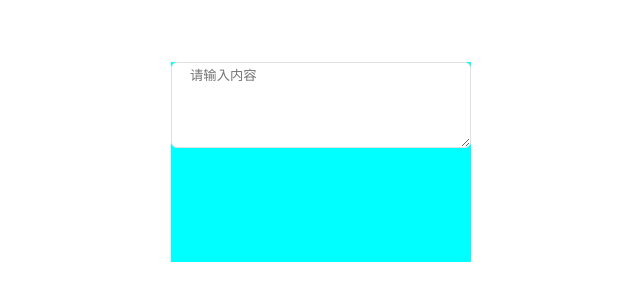
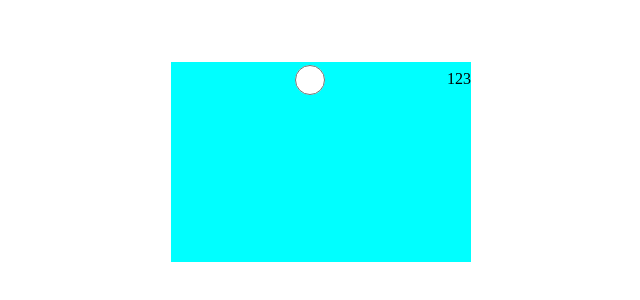
Before and after one commit to shanlihang/wldz-ui, a Vue app: page / in a window 1280 px wide. Shown: the part 238-538 px from the top of the page, without its empty margins (319-959 px from the left). Built offline with nearby package versions, Linux system fonts and the light colour scheme.

Commit message:
单选按钮搭建（待完善）

```diff
--- /dev/null
+++ b/src/components/form/WlRadio.vue
@@ -0,0 +1,44 @@
+<script setup lang="ts">
+
+interface WlInput{
+    name:string,
+    value:string,
+    width?:string,
+    height?:string,
+    disabled?:boolean
+}
+
+const props = withDefaults(defineProps<WlInput>(),{
+    width:'100%',
+    height:'30px',
+    disabled:false
+})
+
+</script>
+
+<template>
+    <div class="wl-radio">
+        <input
+            type="radio"
+            id="1"
+            :name="props.name"
+            :value="props.value"
+            :disabled="props.disabled"
+            :style="{
+                width:props.width,
+                height:props.height,
+
+            }"
+        >
+        <label for="1">123</label>
+    </div>
+</template>
+
+<style scoped>
+.wl-radio{
+    width: 100%;
+    display: flex;
+    align-items: center;
+    justify-content: center;
+}
+</style>
--- a/src/views/ShowView.vue
+++ b/src/views/ShowView.vue
@@ -1,5 +1,5 @@
 <script setup lang="ts">
-import WlTextArea from '../components/form/WlTextArea.vue'
+import WlRadio from '../components/form/WlRadio.vue'
 
 
 </script>
@@ -7,7 +7,7 @@ import WlTextArea from '../components/form/WlTextArea.vue'
 <template>
     <div class="showView">
         <div style="width: 300px;height: 200px;background-color: aqua;">
-            <WlTextArea />
+            <WlRadio value="123" name="123" />
         </div>
 
     </div>
```
